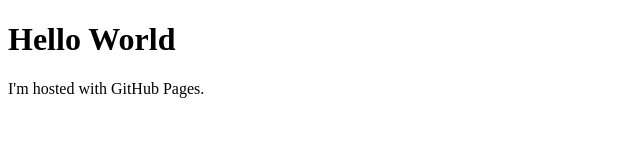
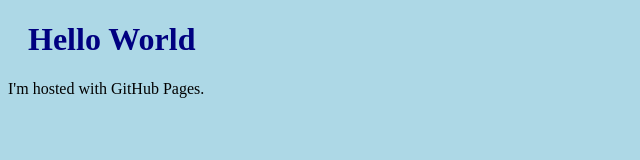
Before and after one commit to spanishproject/spanishproject.github.io, a plain HTML site: page index.html in a window 1280 px wide. Shown: the whole page, without its empty margins (0-640 px from the left). Drawn offline with Linux system fonts and the light colour scheme.

Commit message:
Added css

```diff
--- a/index.html
+++ b/index.html
@@ -1,7 +1,11 @@
 <!DOCTYPE html>
 <html>
+<head>
+	<link rel="stylesheet" type="text/css" href="style.css">
+ </head>
+
 <body>
-<h1>Hello World</h1>
-<p>I'm hosted with GitHub Pages.</p>
+	<h1>Hello World</h1>
+	<p>I'm hosted with GitHub Pages.</p>
 </body>
 </html>
--- /dev/null
+++ b/style.css
@@ -0,0 +1,7 @@
+body {
+    background-color: lightblue;
+}
+h1 {
+    color: navy;
+    margin-left: 20px;
+}
```
